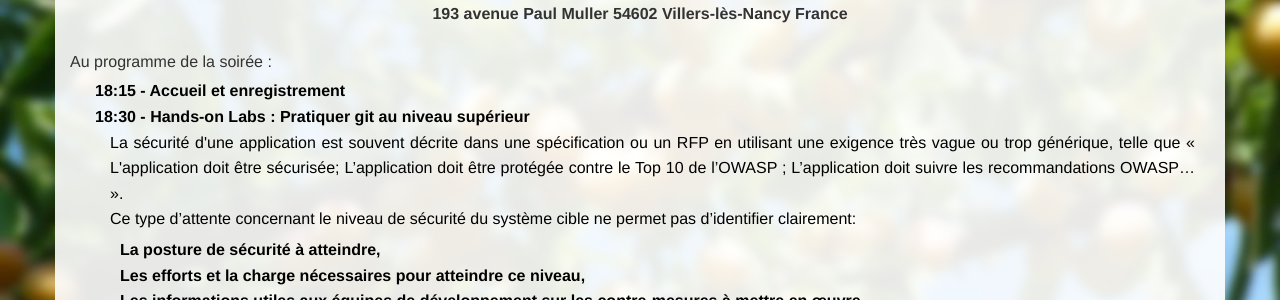
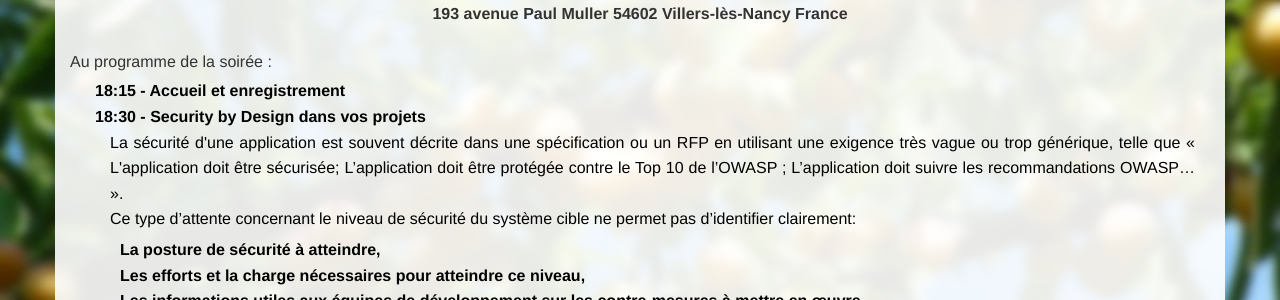
Before and after one commit to LorraineJug/lorrainejug.github.io, a Jekyll site: the page built from _posts/2018/2018-10-25-securite-applicative.md, in a window 1280 px wide. Shown: the part 400-700 px from the top of the page. Built offline with Jekyll 4.4.1, drawn with Linux system fonts in a browser that asks for light colours; nearby versions of some CDN libraries.

Commit message:
correction titre de la conf

```diff
--- a/_posts/2018/2018-10-25-securite-applicative.md
+++ b/_posts/2018/2018-10-25-securite-applicative.md
@@ -19,7 +19,7 @@ parlera de bonnes pratique de sécurité applicative.
 <div class="programme">Au programme de la soirée :
 	<ul>
 		<li>18:15 - Accueil et enregistrement</li>
-		<li>18:30 - Hands-on Labs : Pratiquer git au niveau supérieur
+		<li>18:30 - Security by Design dans vos projets
 		<p>La sécurité d'une application est souvent décrite dans une spécification ou
 		un RFP en utilisant une exigence très vague ou trop générique, telle que « L'application
 		doit être sécurisée; L’application doit être protégée contre le Top 10 de
```
